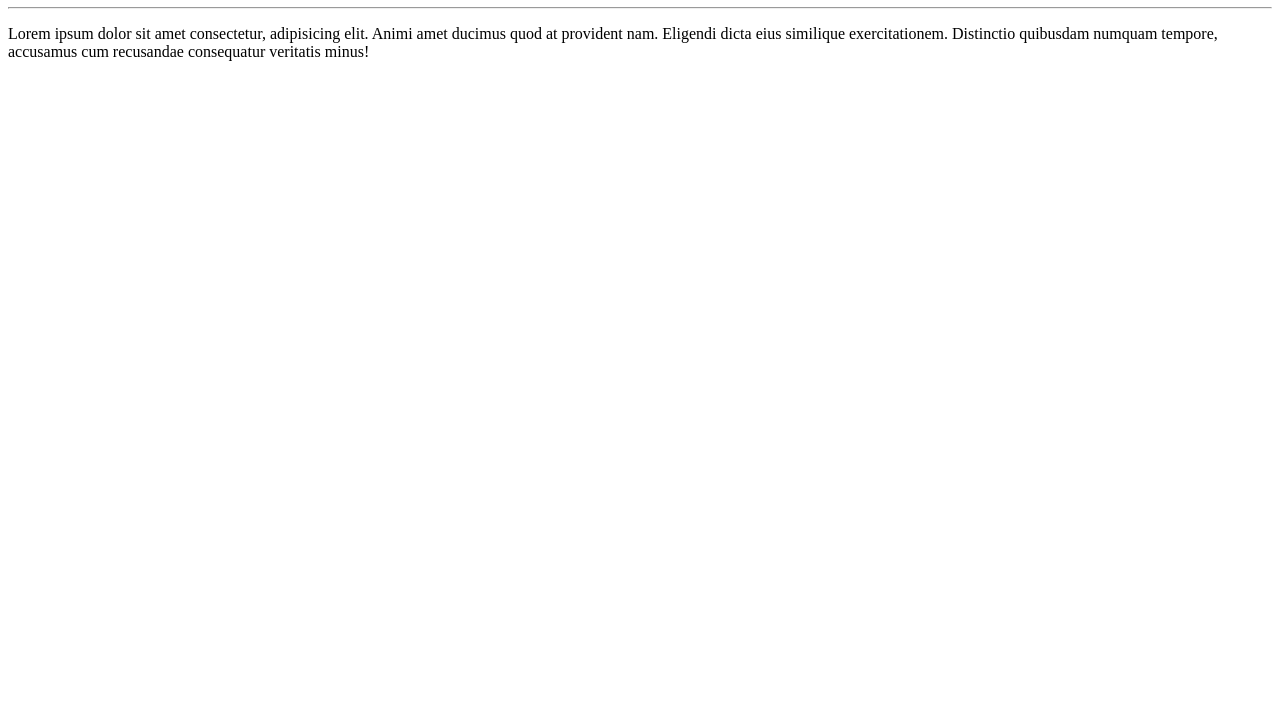
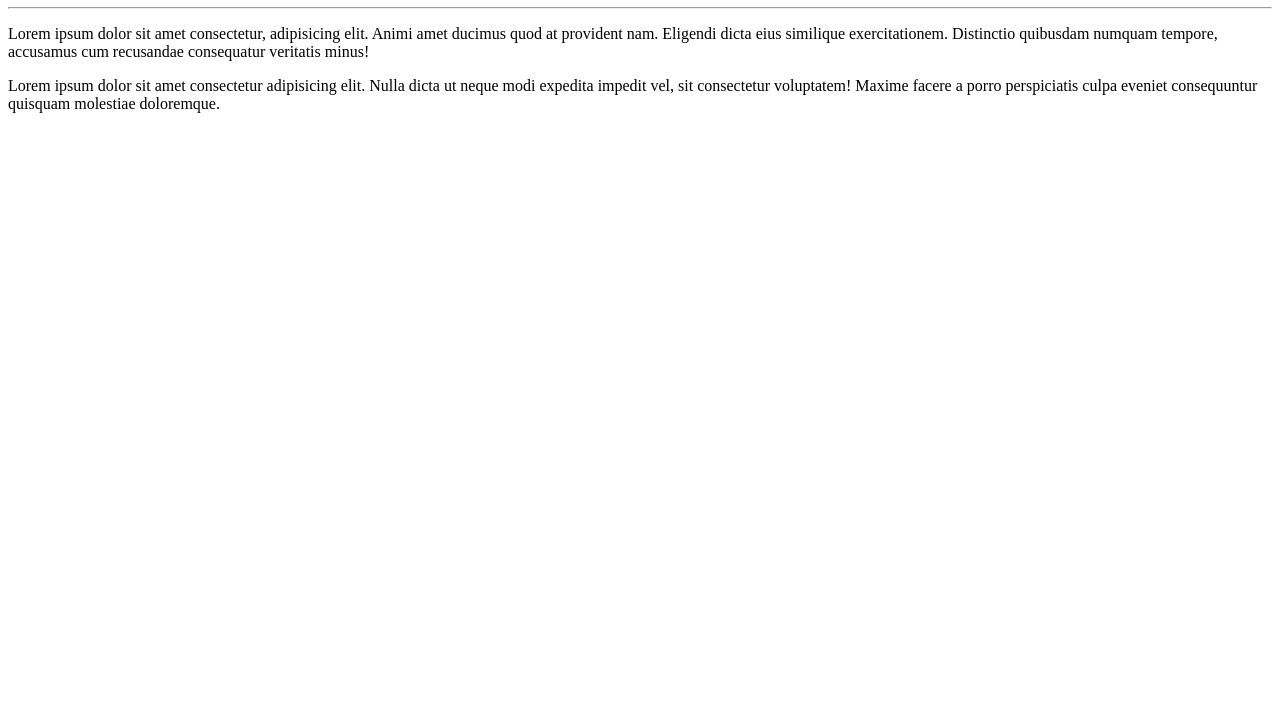
Before and after one commit to Winntter/Hello-World, a plain HTML site: page site-exemplo/index.html in a window 1280 px wide. Shown: the part 73-800 px from the top of the page. Drawn offline with Linux system fonts and the light colour scheme.

Commit message:
Update <p>
Lorem +

```diff
--- a/site-exemplo/index.html
+++ b/site-exemplo/index.html
@@ -10,5 +10,6 @@
     <h1>Hello World!</h1>
     <hr>
     <p>Lorem ipsum dolor sit amet consectetur, adipisicing elit. Animi amet ducimus quod at provident nam. Eligendi dicta eius similique exercitationem. Distinctio quibusdam numquam tempore, accusamus cum recusandae consequatur veritatis minus!</p>
+    <p>Lorem ipsum dolor sit amet consectetur adipisicing elit. Nulla dicta ut neque modi expedita impedit vel, sit consectetur voluptatem! Maxime facere a porro perspiciatis culpa eveniet consequuntur quisquam molestiae doloremque.</p>
 </body>
 </html>
```
